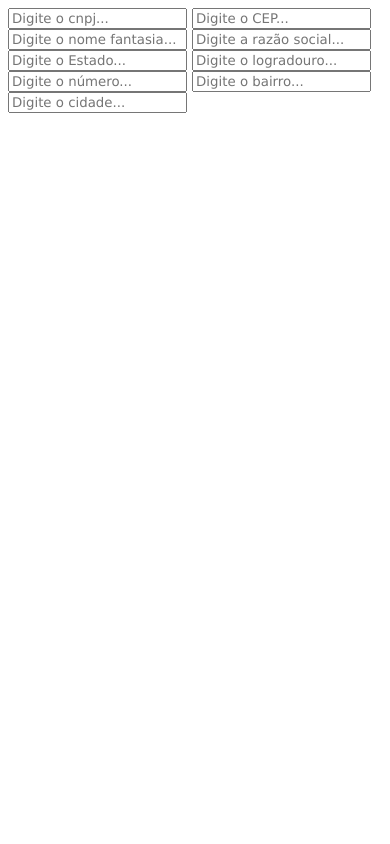
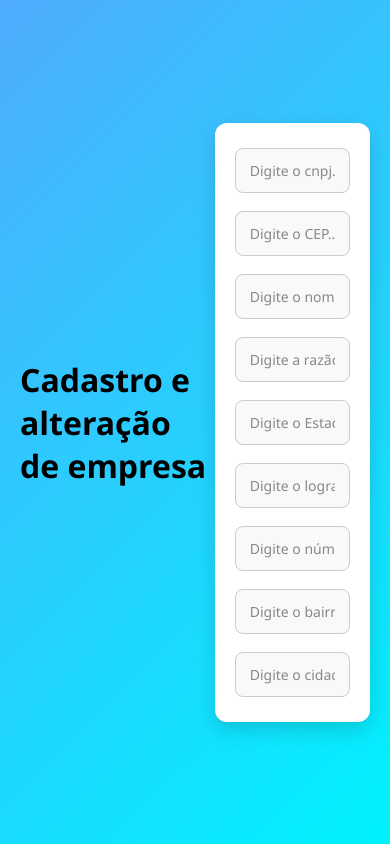
Before and after one commit to ryanvasq325/requisicao, a plain HTML site: page empresa.html in a window 390 px wide. Drawn offline with Linux system fonts and the light colour scheme.

Commit message:
Alteração css
css

```diff
--- a/css/empresa.css
+++ b/css/empresa.css
@@ -1,65 +1,64 @@
-*{
-    font-family:'Lucida Sans', 'Lucida Sans Regular', 'Lucida Grande', 'Lucida Sans Unicode', Geneva, Verdana, sans-serif;
-}
-.btn {
-    border: none;
-    border-radius: 8px;
-    width: 100px;
-    height: 55px;
-    padding: 8px;
-    cursor: pointer;
-    font-size: 14px;
-    text-decoration: none;
-    margin: 5px;
+* {
+    margin: 0;
+    padding: 0;
+    box-sizing: border-box;
+    font-family: "Segoe UI", Tahoma, Geneva, Verdana, sans-serif;
 }
 
-.btn-success {
-    background-color: rgb(110, 180, 5);
-    color: aliceblue;
+
+body {
+    background: linear-gradient(135deg, #4facfe 0%, #00f2fe 100%);
+    min-height: 100vh;
+    display: flex;
+    justify-content: center;
+    align-items: center;
+    padding: 20px;
 }
 
-.btn-success:hover {
-    background-color: darkgreen;
-    box-shadow: 2px 2px 3px gray;
-    color: whitesmoke;
+
+form {
+    background: #ffffff;
+    padding: 30px 40px;
+    border-radius: 12px;
+    box-shadow: 0 8px 20px rgba(0, 0, 0, 0.15);
+    max-width: 450px;
+    width: 100%;
+    display: flex;
+    flex-direction: column;
+    gap: 18px;
 }
 
-.btn-warning {
-    background-color: orange;
-    color: whitesmoke;
+
+form input[type="text"] {
+    width: 100%;
+    padding: 12px 14px;
+    border: 1px solid #ccc;
+    border-radius: 8px;
+    font-size: 15px;
+    transition: all 0.3s ease;
+    background-color: #f9f9f9;
 }
 
-.btn-warning:hover {
-    background-color: darkorange;
-    color: whitesmoke;
-    box-shadow: 2px 2px 3px gray;
+
+form input[type="text"]:focus {
+    outline: none;
+    border-color: #4facfe;
+    box-shadow: 0 0 6px rgba(79, 172, 254, 0.5);
+    background-color: #fff;
 }
 
-.table {
-    border: 1px solid rgb(39, 37, 37);
-    border-collapse: collapse;
-    margin-top: 2%;
-    width: 95%;
-}
-.table th {
-    background-color: gray;
-    color: azure;
-    border-bottom: rgb(39, 38, 38) solid 2px;
-    padding-left: 1%;
-    padding-right: 1%;
-}
-.table td {
-    padding-left: 1%;
-    padding-right: 1%;
+
+form input::placeholder {
+    color: #888;
+    font-size: 14px;
 }
 
-.table tr:nth-child(even){
-    background-color: rgb(180, 178, 178);
+
+@media (max-width: 500px) {
+    form {
+        padding: 25px 20px;
+    }
+    form input[type="text"] {
+        font-size: 14px;
+    }
 }
-
-.form-control {
-    border: 1px solid rgb(105, 102, 102);
-    border-radius: 6px;
-    padding: 0.8%;
-    width: 75%;
-}
--- a/empresa.html
+++ b/empresa.html
@@ -7,7 +7,11 @@
     <title>Cadastro e alteração de empresa</title>
 </head>
 <body>
-    <form id="form" name="form" enctype="multipart/form-data">
+    <h1>Cadastro e alteração de empresa</h1>
+    <br>
+    <br>
+    <br>
+    <form id="form" class="form-control" name="form" enctype="multipart/form-data">
         <input type="text" id="cnpj" name="cnpj" placeholder="Digite o cnpj..." required>
         <input type="text" id="cep" name="cep" placeholder="Digite o CEP..." required>
         <input type="text" id="nome_fantasia" name="nome_fantasia" placeholder="Digite o nome fantasia..." required>
--- a/js/empresa.js
+++ b/js/empresa.js
@@ -19,7 +19,7 @@ async function BuscarCep(){
     document.getElementById('logradouro').value = json.logradouro;
     document.getElementById('bairro').value = json.bairro;
     document.getElementById('cidade').value = json.localidade;
-     document.getElementById('uf').value = json.estado;
+    document.getElementById('uf').value = json.estado;
 }
 const a = async () => {
     const cnpjValue = Cnpj.value;
```
